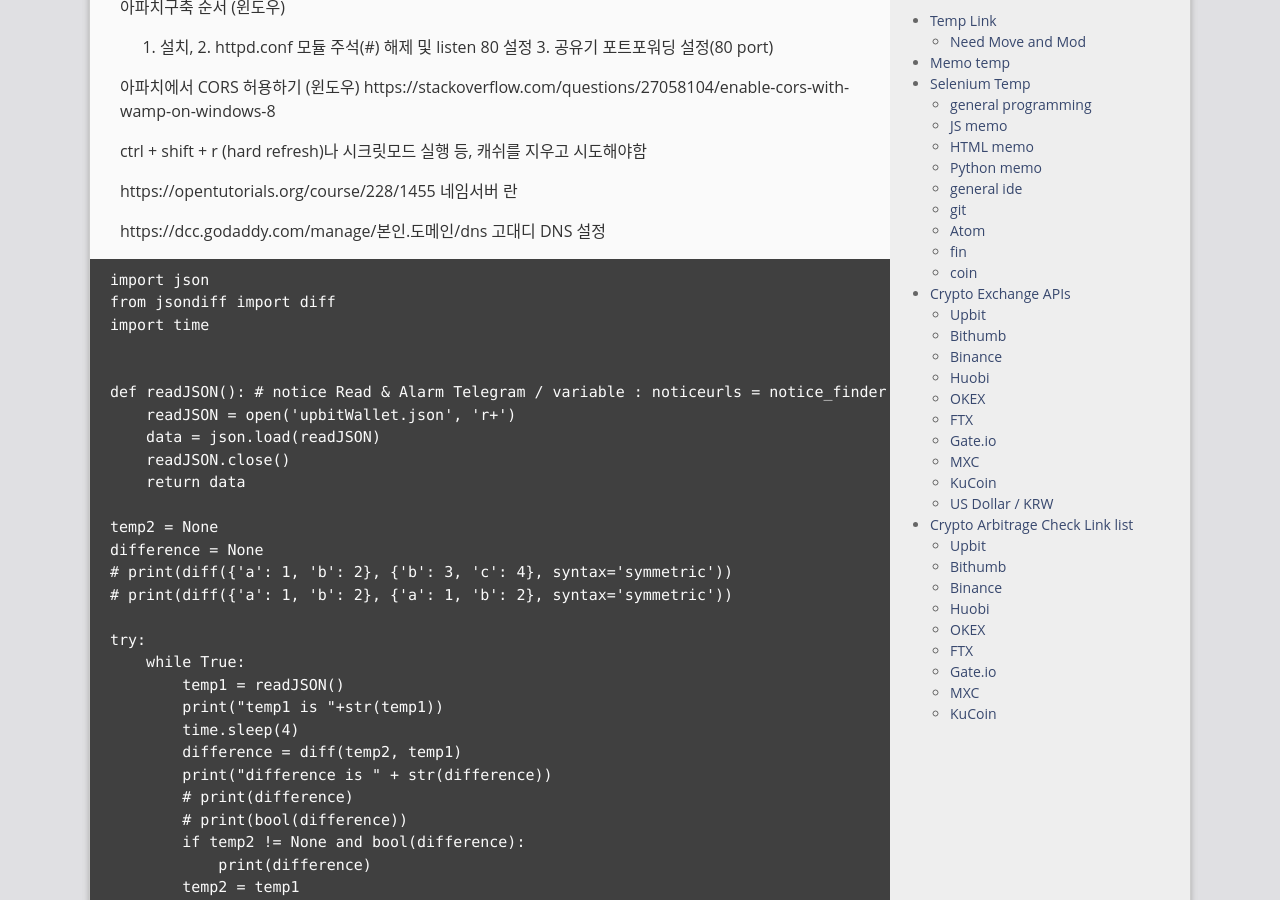
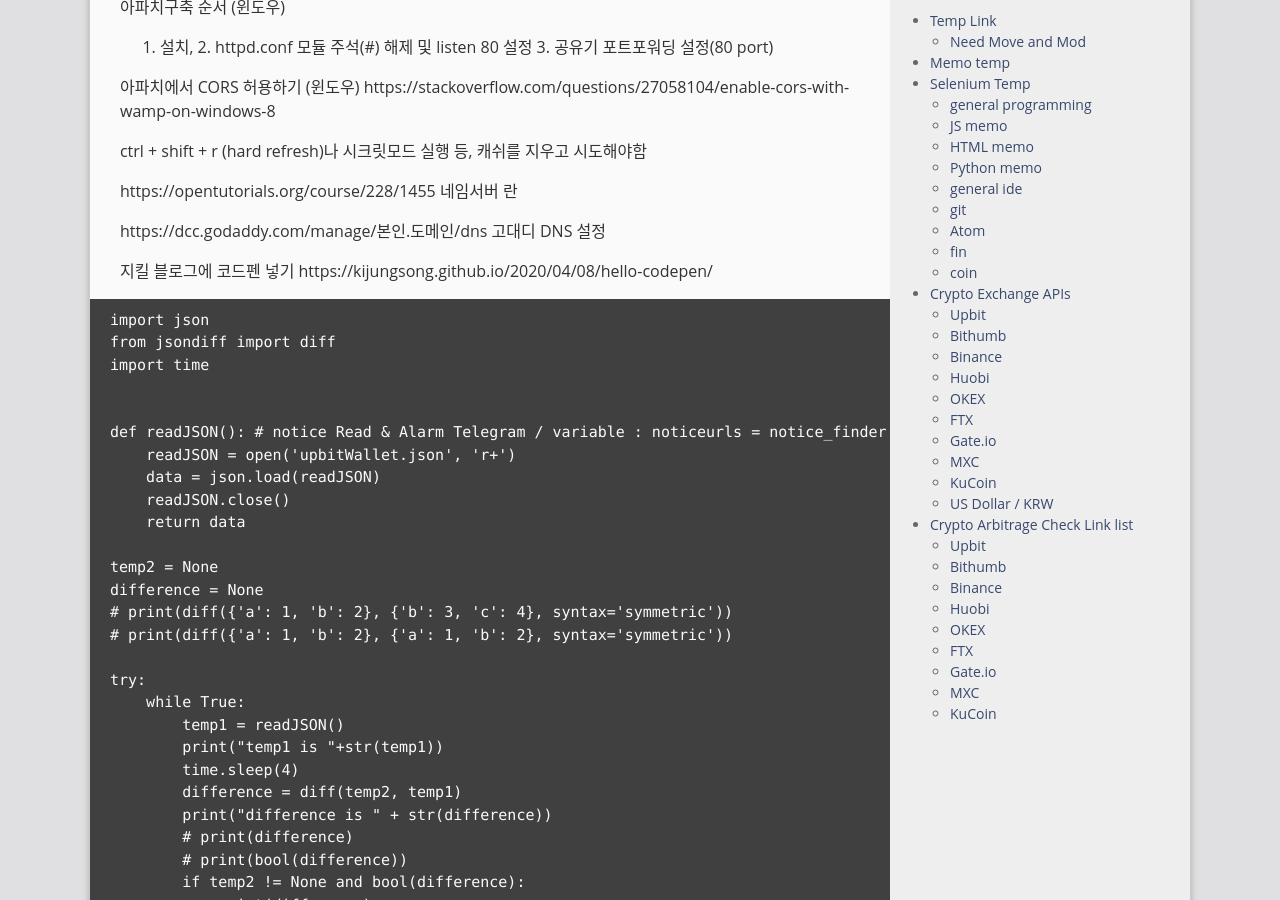
Before and after one commit to gloomydumber/copy, a Jekyll site: the page built from _posts/2020-03-01-TempLink.md, in a window 1280 px wide and 900 px high, scrolled down 1159 px. Built offline with Jekyll 4.4.1, drawn with Linux system fonts in a browser that asks for light colours; comment, search, counter and statistics services are not loaded.

Commit message:
PostModded

````diff
--- a/_posts/2020-03-01-TempLink.md
+++ b/_posts/2020-03-01-TempLink.md
@@ -59,6 +59,8 @@ ctrl + shift + r (hard refresh)나 시크릿모드 실행 등, 캐쉬를 지우
 https://opentutorials.org/course/228/1455 네임서버 란
 
 https://dcc.godaddy.com/manage/본인.도메인/dns 고대디 DNS 설정
+
+지킬 블로그에 코드펜 넣기 https://kijungsong.github.io/2020/04/08/hello-codepen/
 
 ```pyhthon
 import json
````
